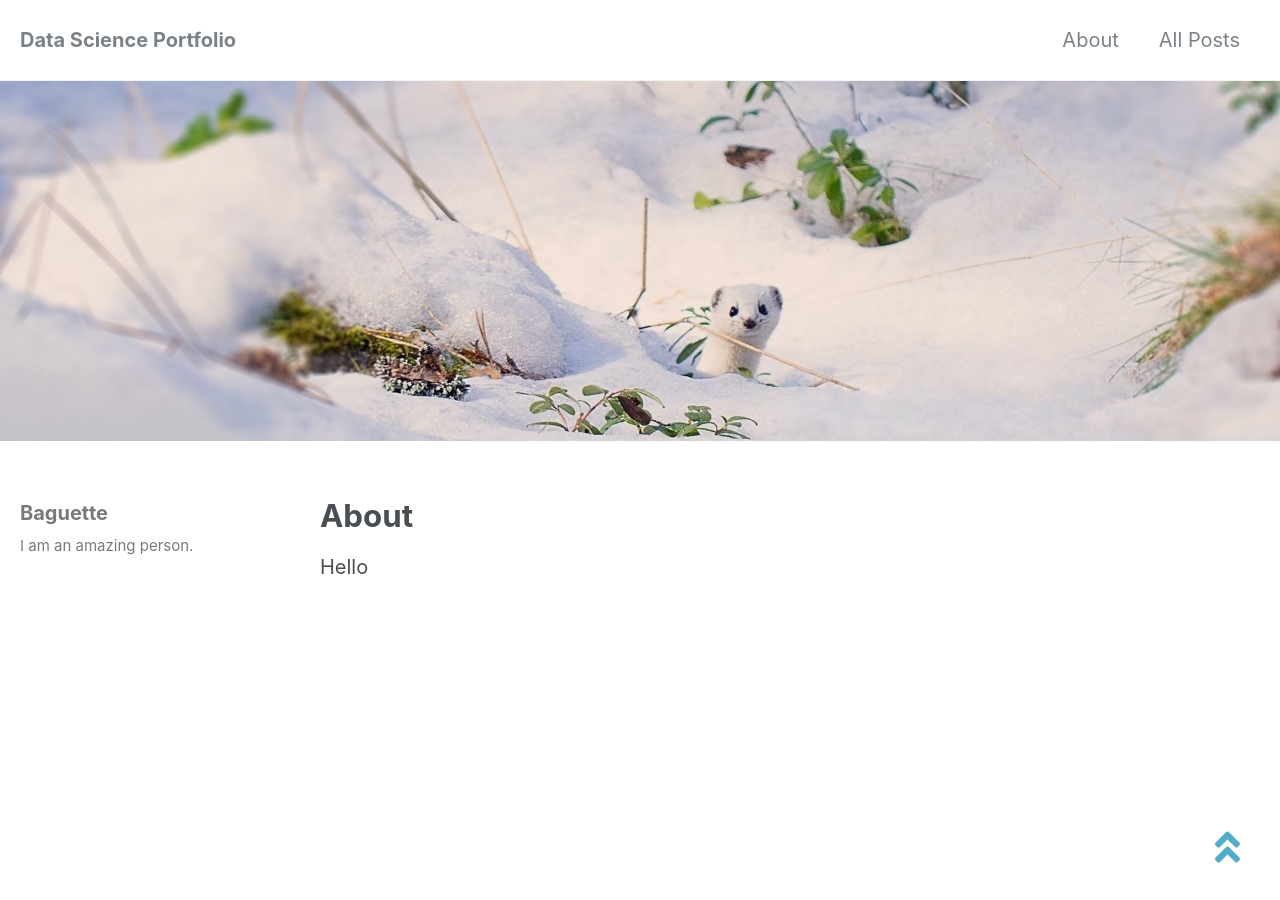
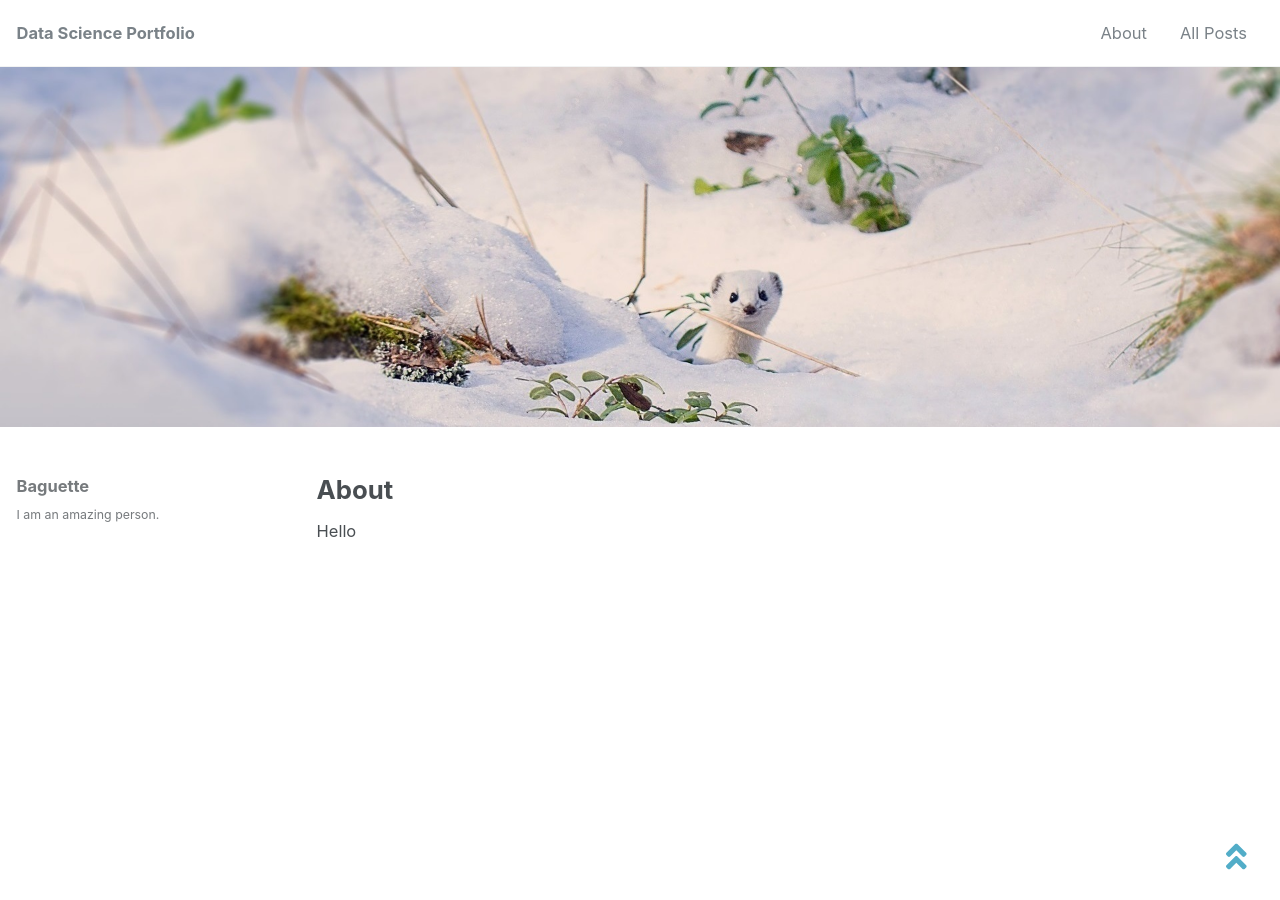
Before and after one commit to baguettexci/baguettexci.gituhb.io, a Jekyll site: the page built from _pages/about.md, in a window 1280 px wide and 900 px high. Built offline with Jekyll 4.4.1, drawn with Linux system fonts in a browser that asks for light colours; nearby versions of some CDN libraries.

Commit message:
Update _reset.scss

```diff
--- a/_sass/minimal-mistakes/_reset.scss
+++ b/_sass/minimal-mistakes/_reset.scss
@@ -19,7 +19,7 @@ html {
   }
 
   @include breakpoint($x-large) {
-    font-size: 20px;
+    font-size: 16.5px;
   }
   -webkit-text-size-adjust: 100%;
   -ms-text-size-adjust: 100%;
```
